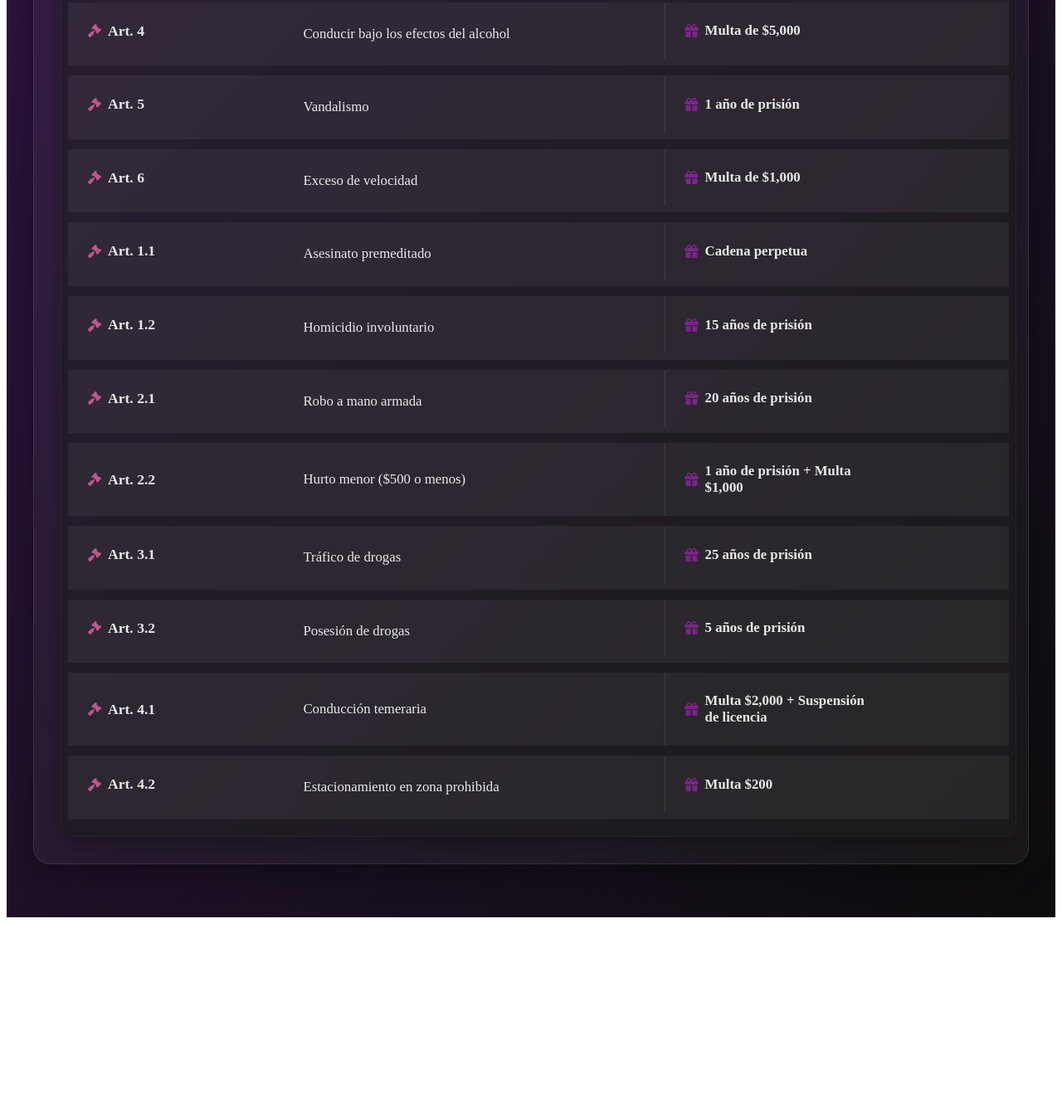
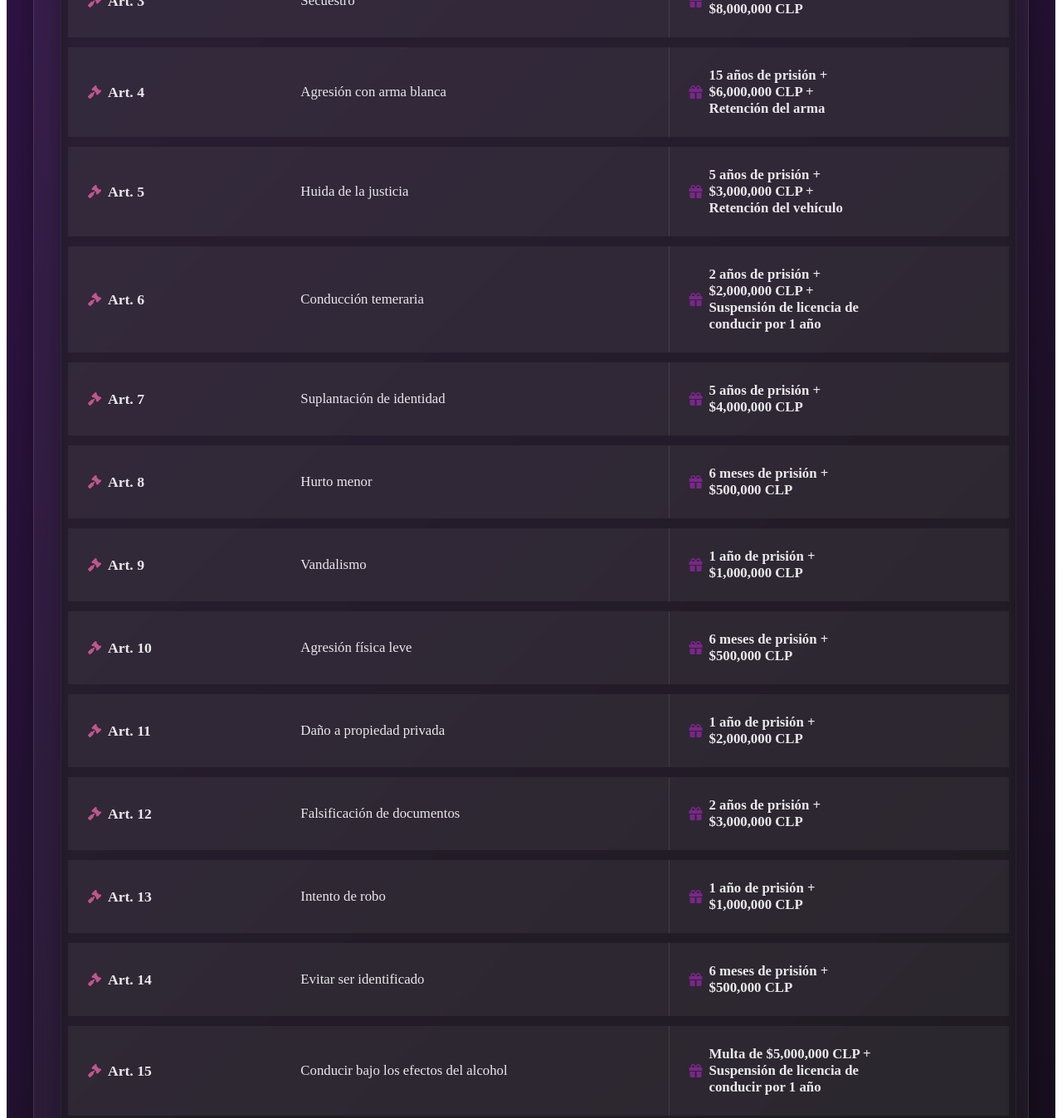
Before and after one commit to Jrenteria19/Florida, a plain HTML site: page codigopenal.html in a window 1280 px wide. Shown: the part 844-2192 px from the top of the page at 83% size. Before the commit the page ends 1958 px from the top, so only its background shows below. Drawn offline with Linux system fonts and the light colour scheme.

Commit message:
Add files via upload

```diff
--- a/codigopenal.html
+++ b/codigopenal.html
@@ -1,3 +1,4 @@
+
 
 <!DOCTYPE html>
 <html lang="es">
@@ -22,19 +23,19 @@
             <img src="imgs/FloridaRp.png" alt="FloridaRP Logo">
         </div>
         <div class="nav-links">
-            <a class='nav-link' href='index.html'>
+            <a class='nav-link' href='/'>
                 <i class="fas fa-home"></i>
                 <span>Inicio</span>
             </a>
-            <a class='nav-link' href='codigopenal.html'>
+            <a class='nav-link' href='/codigopenal'>
                 <i class="fas fa-gavel"></i>
                 <span>Código Penal</span>
             </a>
-            <a class='nav-link' href='agencia.html'>
+            <a class='nav-link' href='/agencia'>
                 <i class="fas fa-car"></i>
                 <span>Agencia</span>
             </a>
-            <a class='nav-link' href='normativas.html'>
+            <a class='nav-link' href='/normativas'>
                 <i class="fas fa-book"></i>
                 <span>Normativas</span>
             </a>
--- a/js/codigopenal.js
+++ b/js/codigopenal.js
@@ -44,90 +44,166 @@ document.addEventListener('DOMContentLoaded', function() {
     }
 });
 
-// Define articles array at the top level
 const articles = [
+    // Delitos graves (major)
     {
         id: "Art. 1",
-        description: "Homicidio en primer grado",
-        sanction: "30 años de prisión",
+        description: "Homicidio",
+        sanction: "30 años de prisión + $10,000,000 CLP",
         category: "major"
     },
     {
         id: "Art. 2",
-        description: "Robo con violencia",
-        sanction: "10 años de prisión",
+        description: "Robo a mano armada",
+        sanction: "10 años de prisión + $5,000,000 CLP + Retención del vehículo",
         category: "major"
     },
     {
         id: "Art. 3",
+        description: "Secuestro",
+        sanction: "20 años de prisión + $8,000,000 CLP",
+        category: "major"
+    },
+    {
+        id: "Art. 4",
+        description: "Agresión con arma blanca",
+        sanction: "15 años de prisión + $6,000,000 CLP + Retención del arma",
+        category: "major"
+    },
+    {
+        id: "Art. 5",
+        description: "Huida de la justicia",
+        sanction: "5 años de prisión + $3,000,000 CLP + Retención del vehículo",
+        category: "major"
+    },
+    {
+        id: "Art. 6",
+        description: "Conducción temeraria",
+        sanction: "2 años de prisión + $2,000,000 CLP + Suspensión de licencia de conducir por 1 año",
+        category: "major"
+    },
+    {
+        id: "Art. 7",
+        description: "Suplantación de identidad",
+        sanction: "5 años de prisión + $4,000,000 CLP",
+        category: "major"
+    },
+
+    // Delitos menores (minor)
+    {
+        id: "Art. 8",
         description: "Hurto menor",
-        sanction: "6 meses de prisión",
+        sanction: "6 meses de prisión + $500,000 CLP",
         category: "minor"
     },
     {
-        id: "Art. 4",
+        id: "Art. 9",
+        description: "Vandalismo",
+        sanction: "1 año de prisión + $1,000,000 CLP",
+        category: "minor"
+    },
+    {
+        id: "Art. 10",
+        description: "Agresión física leve",
+        sanction: "6 meses de prisión + $500,000 CLP",
+        category: "minor"
+    },
+    {
+        id: "Art. 11",
+        description: "Daño a propiedad privada",
+        sanction: "1 año de prisión + $2,000,000 CLP",
+        category: "minor"
+    },
+    {
+        id: "Art. 12",
+        description: "Falsificación de documentos",
+        sanction: "2 años de prisión + $3,000,000 CLP",
+        category: "minor"
+    },
+    {
+        id: "Art. 13",
+        description: "Intento de robo",
+        sanction: "1 año de prisión + $1,000,000 CLP",
+        category: "minor"
+    },
+    {
+        id: "Art. 14",
+        description: "Evitar ser identificado",
+        sanction: "6 meses de prisión + $500,000 CLP",
+        category: "minor"
+    },
+
+    // Infracciones (infraction)
+    {
+        id: "Art. 15",
         description: "Conducir bajo los efectos del alcohol",
-        sanction: "Multa de $5,000",
+        sanction: "Multa de $5,000,000 CLP + Suspensión de licencia de conducir por 1 año",
         category: "infraction"
     },
     {
-        id: "Art. 5",
-        description: "Vandalismo",
-        sanction: "1 año de prisión",
-        category: "minor"
-    },
-    {
-        id: "Art. 6",
+        id: "Art. 16",
         description: "Exceso de velocidad",
-        sanction: "Multa de $1,000",
+        sanction: "Multa de $1,000,000 CLP",
         category: "infraction"
     },
     {
-        id: "Art. 1.1",
-        description: "Asesinato premeditado",
-        sanction: "Cadena perpetua",
-        category: "major"
-    },
-    {
-        id: "Art. 1.2",
-        description: "Homicidio involuntario",
-        sanction: "15 años de prisión",
-        category: "major"
-    },
-    {
-        id: "Art. 2.1",
-        description: "Robo a mano armada",
-        sanction: "20 años de prisión",
-        category: "major"
-    },
-    {
-        id: "Art. 2.2",
-        description: "Hurto menor ($500 o menos)",
-        sanction: "1 año de prisión + Multa $1,000",
-        category: "minor"
-    },
-    {
-        id: "Art. 3.1",
-        description: "Tráfico de drogas",
-        sanction: "25 años de prisión",
-        category: "major"
-    },
-    {
-        id: "Art. 3.2",
-        description: "Posesión de drogas",
-        sanction: "5 años de prisión",
-        category: "minor"
-    },
-    {
-        id: "Art. 4.1",
-        description: "Conducción temeraria",
-        sanction: "Multa $2,000 + Suspensión de licencia",
+        id: "Art. 17",
+        description: "Estacionamiento en zona prohibida",
+        sanction: "Multa $200,000 CLP",
         category: "infraction"
     },
     {
-        id: "Art. 4.2",
-        description: "Estacionamiento en zona prohibida",
-        sanction: "Multa $200",
+        id: "Art. 18",
+        description: "No usar cinturón de seguridad",
+        sanction: "Multa $100,000 CLP",
+        category: "infraction"
+    },
+    {
+        id: "Art. 19",
+        description: "No respetar señales de tránsito",
+        sanction: "Multa $150,000 CLP",
+        category: "infraction"
+    },
+    {
+        id: "Art. 20",
+        description: "Uso excesivo del claxon",
+        sanction: "Multa $50,000 CLP",
+        category: "infraction"
+    },
+    {
+        id: "Art. 21",
+        description: "Circular sin luces en la noche",
+        sanction: "Multa $100,000 CLP",
+        category: "infraction"
+    },
+    {
+        id: "Art. 22",
+        description: "No respetar el paso peatonal",
+        sanction: "Multa $200,000 CLP",
+        category: "infraction"
+    },
+    {
+        id: "Art. 23",
+        description: "Conducir sin licencia",
+        sanction: "Multa $1,000,000 CLP + Retención del vehículo",
+        category: "infraction"
+    },
+    {
+        id: "Art. 24",
+        description: "No portar documentación del vehículo",
+        sanction: "Multa $80,000 CLP",
+        category: "infraction"
+    },
+    {
+        id: "Art. 25",
+        description: "Circular en sentido contrario",
+        sanction: "Multa $300,000 CLP + Suspensión de licencia de conducir por 3 meses",
+        category: "infraction"
+    },
+    {
+        id: "Art. 26",
+        description: "Evadir un control policial",
+        sanction: "Multa $500,000 CLP + Retención del vehículo",
         category: "infraction"
     }
 ];
```
Also changed, not shown: index.html (+1 -1 lines), 1 other file.
